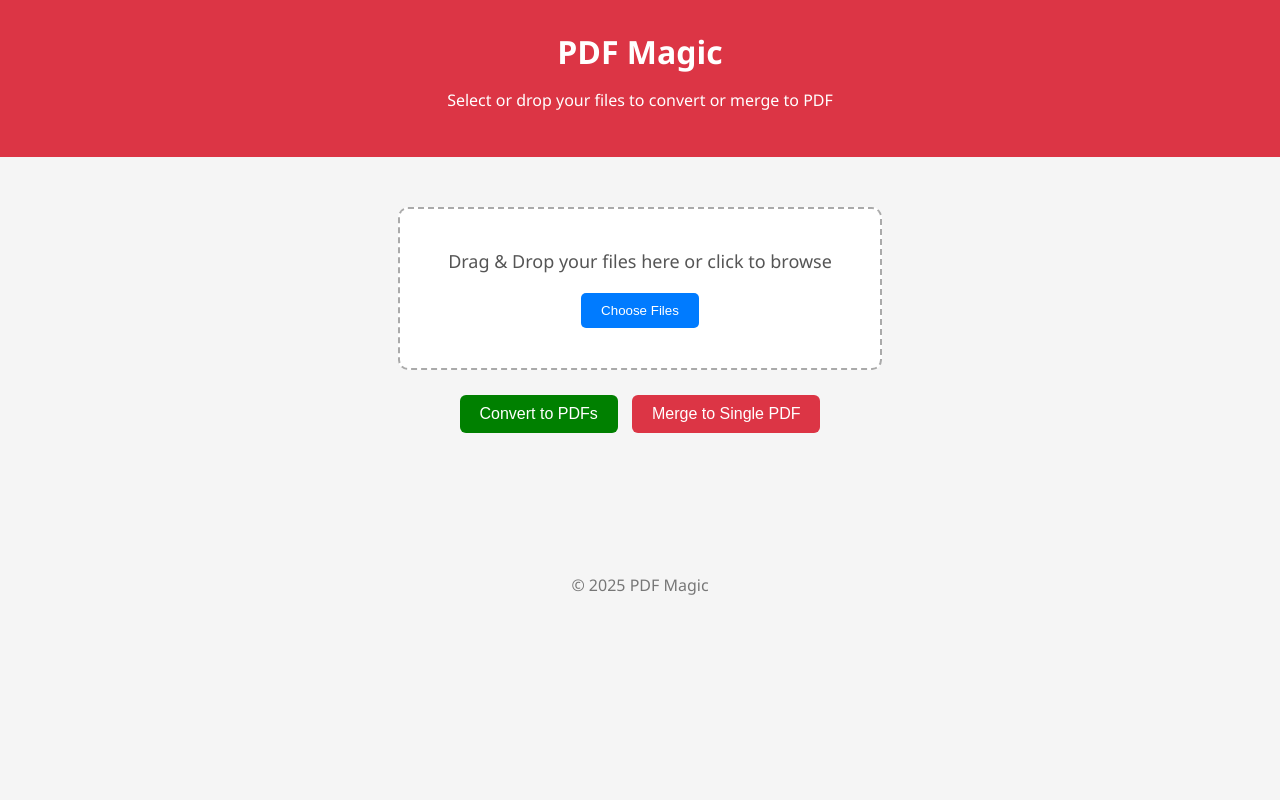
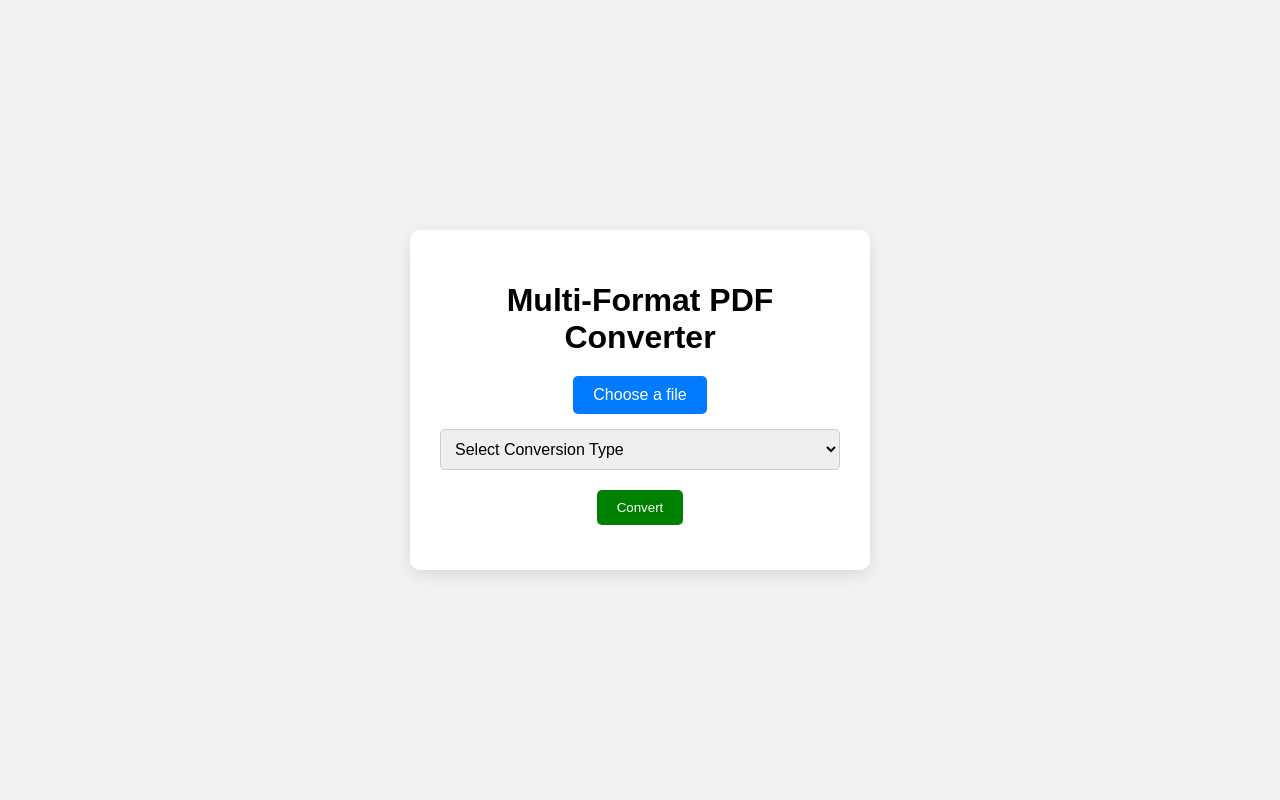
Before and after one commit to Neyaz89/PdfConverter, a Flask app: page / in a window 1280 px wide. Run offline with Flask 3, Linux system fonts and the light colour scheme.

Commit message:
Added multiple file conversion features (text-to-pdf, pdf-to-jpg, etc.) and updated UI

```diff
--- a/app.py
+++ b/app.py
@@ -6,9 +6,10 @@ import time
 from werkzeug.utils import secure_filename
 import img2pdf
 import subprocess
-import pikepdf
-from io import BytesIO
-import zipfile
+from fpdf import FPDF
+from pdf2image import convert_from_path
+from pdf2docx import Converter
+from PIL import Image
 
 app = Flask(__name__)
 app.secret_key = "supersecretkey"
@@ -22,6 +23,7 @@ os.makedirs(CONVERTED_FOLDER, exist_ok=True)
 def index():
     return render_template("index.html")
 
+# LibreOffice conversion helper
 def convert_with_libreoffice(input_path, output_dir):
     try:
         subprocess.run([
@@ -34,9 +36,15 @@ def convert_with_libreoffice(input_path, output_dir):
 
 @app.route("/convert", methods=["POST"])
 def convert_file():
-    file = request.files.get("file")
-    if not file or file.filename == "":
-        return "No file uploaded", 400
+    if "file" not in request.files or "conversion_type" not in request.form:
+        flash("File or conversion type missing.")
+        return redirect(url_for("index"))
+
+    file = request.files["file"]
+    conversion_type = request.form["conversion_type"]
+    if file.filename == "":
+        flash("No file selected.")
+        return redirect(url_for("index"))
 
     filename = secure_filename(file.filename)
     file_ext = filename.rsplit(".", 1)[-1].lower()
@@ -44,74 +52,74 @@ def convert_file():
     file.save(file_path)
 
     try:
-        if file_ext in ["jpg", "jpeg", "png"]:
-            output_filename = f"{uuid.uuid4()}.pdf"
-            output_path = os.path.join(CONVERTED_FOLDER, output_filename)
+        output_filename = f"{uuid.uuid4()}.pdf"
+        output_path = os.path.join(CONVERTED_FOLDER, output_filename)
+
+        # TEXT to PDF
+        if conversion_type == "text-to-pdf":
+            text = file.read().decode("utf-8")
+            pdf = FPDF()
+            pdf.add_page()
+            pdf.set_font("Arial", size=12)
+            for line in text.split("\n"):
+                pdf.cell(200, 10, txt=line, ln=True)
+            pdf.output(output_path)
+            return send_file(output_path, as_attachment=True, download_name="converted.pdf")
+
+        # IMAGE to PDF
+        elif conversion_type == "image-to-pdf":
             with open(output_path, "wb") as f:
                 f.write(img2pdf.convert(file_path))
-        elif file_ext in ["docx", "pptx", "xlsx"]:
+            return send_file(output_path, as_attachment=True, download_name="converted.pdf")
+
+        # DOCX, PPTX to PDF
+        elif conversion_type in ["docx-to-pdf", "pptx-to-pdf"]:
             output_path = convert_with_libreoffice(file_path, CONVERTED_FOLDER)
-        elif file_ext == "pdf":
-            output_path = file_path
+            return send_file(output_path, as_attachment=True, download_name="converted.pdf")
+
+        # PDF to JPG
+        elif conversion_type == "pdf-to-jpg":
+            images = convert_from_path(file_path)
+            image_path = os.path.join(CONVERTED_FOLDER, f"{uuid.uuid4()}.jpg")
+            images[0].save(image_path, "JPEG")
+            return send_file(image_path, as_attachment=True, download_name="converted.jpg")
+
+        # PDF to DOCX
+        elif conversion_type == "pdf-to-docx":
+            output_path = os.path.join(CONVERTED_FOLDER, f"{uuid.uuid4()}.docx")
+            cv = Converter(file_path)
+            cv.convert(output_path, start=0, end=None)
+            cv.close()
+            return send_file(output_path, as_attachment=True, download_name="converted.docx")
+
+        # Default - unsupported
         else:
-            return "Unsupported file type", 400
-
-        return send_file(output_path, as_attachment=True, download_name="converted.pdf")
+            flash("Unsupported conversion type.")
+            return redirect(url_for("index"))
 
     except Exception as e:
         print("Conversion error:", e)
-        return "Error converting file", 500
+        flash("Error converting file. Please try again.")
+        return redirect(url_for("index"))
 
     finally:
-        try: os.remove(file_path)
-        except: pass
+        try:
+            os.remove(file_path)
+        except:
+            pass
 
-@app.route("/merge", methods=["POST"])
-def merge_pdfs():
-    files = request.files.getlist("files")
-    pdf_paths = []
-
-    for file in files:
-        filename = secure_filename(file.filename)
-        file_ext = filename.rsplit(".", 1)[-1].lower()
-        file_path = os.path.join(UPLOAD_FOLDER, f"{uuid.uuid4()}_{filename}")
-        file.save(file_path)
-
-        if file_ext in ["pdf"]:
-            pdf_paths.append(file_path)
-        elif file_ext in ["jpg", "jpeg", "png"]:
-            temp_pdf = os.path.join(CONVERTED_FOLDER, f"{uuid.uuid4()}.pdf")
-            with open(temp_pdf, "wb") as f:
-                f.write(img2pdf.convert(file_path))
-            pdf_paths.append(temp_pdf)
-        elif file_ext in ["docx", "pptx", "xlsx"]:
-            temp_pdf = convert_with_libreoffice(file_path, CONVERTED_FOLDER)
-            pdf_paths.append(temp_pdf)
-        else:
-            continue
-
-    merged_pdf_path = os.path.join(CONVERTED_FOLDER, f"{uuid.uuid4()}_merged.pdf")
-    merged = pikepdf.Pdf.new()
-
-    for path in pdf_paths:
-        try:
-            src = pikepdf.Pdf.open(path)
-            merged.pages.extend(src.pages)
-        except Exception as e:
-            print(f"Error merging {path}: {e}")
-
-    merged.save(merged_pdf_path)
-    return send_file(merged_pdf_path, as_attachment=True, download_name="merged.pdf")
-
-# Cleanup
-def cleanup_folder(folder, max_age=300):
+# Cleanup old files
+def cleanup_folder(folder, max_age_seconds=300):
     while True:
         now = time.time()
         for filename in os.listdir(folder):
             path = os.path.join(folder, filename)
-            if os.path.isfile(path) and (now - os.path.getmtime(path)) > max_age:
-                try: os.remove(path)
-                except Exception as e: print(f"Cleanup error: {e}")
+            if os.path.isfile(path) and (now - os.path.getmtime(path)) > max_age_seconds:
+                try:
+                    os.remove(path)
+                    print(f"Deleted old file: {path}")
+                except Exception as e:
+                    print(f"Failed to delete {path}: {e}")
         time.sleep(60)
 
 threading.Thread(target=cleanup_folder, args=(UPLOAD_FOLDER,), daemon=True).start()
--- a/requirements.txt
+++ b/requirements.txt
@@ -17,3 +17,7 @@ tqdm==4.67.1
 typing_extensions==4.13.2
 Werkzeug==3.1.3
 wrapt==1.17.2
+fpdf==1.7.2
+pdf2image==1.16.3
+pdf2docx==0.5.6
+Pillow==11.2.0
--- a/static/style.css
+++ b/static/style.css
@@ -1,107 +1,79 @@
 body {
-  font-family: 'Segoe UI', sans-serif;
-  background: #f5f5f5;
+  font-family: Arial, sans-serif;
+  background: #f2f2f2;
+  display: flex;
+  justify-content: center;
+  align-items: center;
+  height: 100vh;
   margin: 0;
-  padding: 0;
-  text-align: center;
 }
 
-header {
-  background-color: #dc3545;
-  color: white;
-  padding: 30px 0;
+.container {
+  background: white;
+  padding: 30px;
+  border-radius: 10px;
+  text-align: center;
+  box-shadow: 0 5px 15px rgba(0, 0, 0, 0.1);
+  width: 400px;
 }
 
-header h1 {
-  margin: 0;
-  font-size: 32px;
+h1 {
+  margin-bottom: 20px;
 }
 
-main {
-  padding: 30px;
+input[type="file"] {
+  display: none;
 }
 
-.upload-box {
-  border: 2px dashed #aaa;
-  padding: 40px;
-  border-radius: 10px;
-  background: white;
-  margin: 20px auto;
-  width: 400px;
+#file-label {
+  display: inline-block;
+  padding: 10px 20px;
+  background: #007bff;
+  color: white;
+  border-radius: 5px;
   cursor: pointer;
-  position: relative;
+  margin-bottom: 15px;
 }
 
-.upload-box p {
-  margin: 0;
-  font-size: 18px;
-  color: #555;
+select {
+  width: 100%;
+  padding: 10px;
+  margin-bottom: 20px;
+  border-radius: 5px;
+  border: 1px solid #ccc;
+  font-size: 16px;
 }
 
-#browse-btn {
-  margin-top: 20px;
+button {
   padding: 10px 20px;
-  background: #007bff;
+  background: green;
   color: white;
   border: none;
   border-radius: 5px;
   cursor: pointer;
 }
 
-#file-list {
-  list-style: none;
-  padding: 0;
-  margin-top: 20px;
-  max-width: 400px;
-  margin-left: auto;
-  margin-right: auto;
-  text-align: left;
-}
-
-#file-list li {
-  background: white;
-  margin-bottom: 10px;
-  padding: 10px;
-  border-radius: 6px;
-  box-shadow: 0 2px 5px rgba(0,0,0,0.1);
-}
-
-.actions {
-  margin-top: 20px;
-}
-
-.actions button {
-  margin: 5px;
-  padding: 10px 20px;
-  font-size: 16px;
-  border: none;
-  border-radius: 6px;
-  cursor: pointer;
-}
-
-#convert-btn {
-  background-color: green;
-  color: white;
-}
-
-#merge-btn {
-  background-color: #dc3545;
-  color: white;
+button:hover {
+  background: darkgreen;
 }
 
 #loading {
-  margin-top: 20px;
+  margin-top: 10px;
   font-style: italic;
-  display: none;
+  color: #666;
 }
 
-#result {
-  margin-top: 20px;
+#message {
+  margin-top: 15px;
   font-weight: bold;
+  color: red;
 }
 
-footer {
-  margin-top: 50px;
-  padding: 20px;
-  color: #777;
+.flash {
+  margin-top: 20px;
+  background-color: #ffeeee;
+  padding: 10px;
+  border-radius: 5px;
+  color: #d8000c;
+  border: 1px solid #d8000c;
 }
--- a/templates/index.html
+++ b/templates/index.html
@@ -1,38 +1,68 @@
 <!DOCTYPE html>
 <html lang="en">
 <head>
-  <meta charset="UTF-8" />
+  <meta charset="UTF-8">
   <title>PDF Converter</title>
-  <link rel="stylesheet" href="{{ url_for('static', filename='style.css') }}" />
+  <link rel="stylesheet" href="/static/style.css">
 </head>
 <body>
-  <header>
-    <h1>PDF Magic</h1>
-    <p>Select or drop your files to convert or merge to PDF</p>
-  </header>
+  <div class="container">
+    <h1>Multi-Format PDF Converter</h1>
 
-  <main>
-    <div id="upload-area" class="upload-box">
-      <p>Drag & Drop your files here or click to browse</p>
-      <input type="file" id="file-input" name="files" multiple accept=".pdf,.jpg,.jpeg,.png,.docx,.pptx,.xlsx" hidden />
-      <button id="browse-btn">Choose Files</button>
-    </div>
+    <form id="upload-form" enctype="multipart/form-data" method="POST" action="/convert">
+      <input type="file" id="file" name="file" required>
+      <label for="file" id="file-label">Choose a file</label>
 
-    <ul id="file-list"></ul>
+      <select id="convert_type" name="convert_type" required>
+        <option value="" disabled selected>Select Conversion Type</option>
+        <option value="text-to-pdf">Text to PDF</option>
+        <option value="image-to-pdf">Image to PDF (JPG, PNG)</option>
+        <option value="docx-to-pdf">DOCX to PDF</option>
+        <option value="pptx-to-pdf">PPTX to PDF</option>
+        <option value="pdf-to-jpg">PDF to JPG</option>
+        <option value="pdf-to-docx">PDF to DOCX</option>
+      </select>
 
-    <div class="actions">
-      <button id="convert-btn">Convert to PDFs</button>
-      <button id="merge-btn">Merge to Single PDF</button>
-    </div>
+      <button type="submit">Convert</button>
+    </form>
 
-    <div id="loading">⏳ Processing...</div>
-    <div id="result"></div>
-  </main>
+    <div id="loading" style="display: none;">⏳ Converting...</div>
+    <div id="message"></div>
 
-  <footer>
-    <p>&copy; 2025 PDF Magic</p>
-  </footer>
+    {% with messages = get_flashed_messages() %}
+    {% if messages %}
+      <div class="flash">
+        {% for message in messages %}
+          <p>{{ message }}</p>
+        {% endfor %}
+      </div>
+    {% endif %}
+    {% endwith %}
+  </div>
 
-  <script src="{{ url_for('static', filename='script.js') }}"></script>
+  <script>
+    const form = document.getElementById("upload-form");
+    const fileInput = document.getElementById("file");
+    const fileLabel = document.getElementById("file-label");
+    const message = document.getElementById("message");
+    const loading = document.getElementById("loading");
+
+    fileInput.addEventListener("change", () => {
+      if (fileInput.files.length > 0) {
+        fileLabel.textContent = fileInput.files[0].name;
+        message.textContent = "";
+      }
+    });
+
+    form.addEventListener("submit", (e) => {
+      if (fileInput.files.length === 0) {
+        e.preventDefault();
+        message.textContent = "❗ Please select a file.";
+        return;
+      }
+      loading.style.display = "block";
+      fileLabel.textContent = "Uploading...";
+    });
+  </script>
 </body>
 </html>
```
